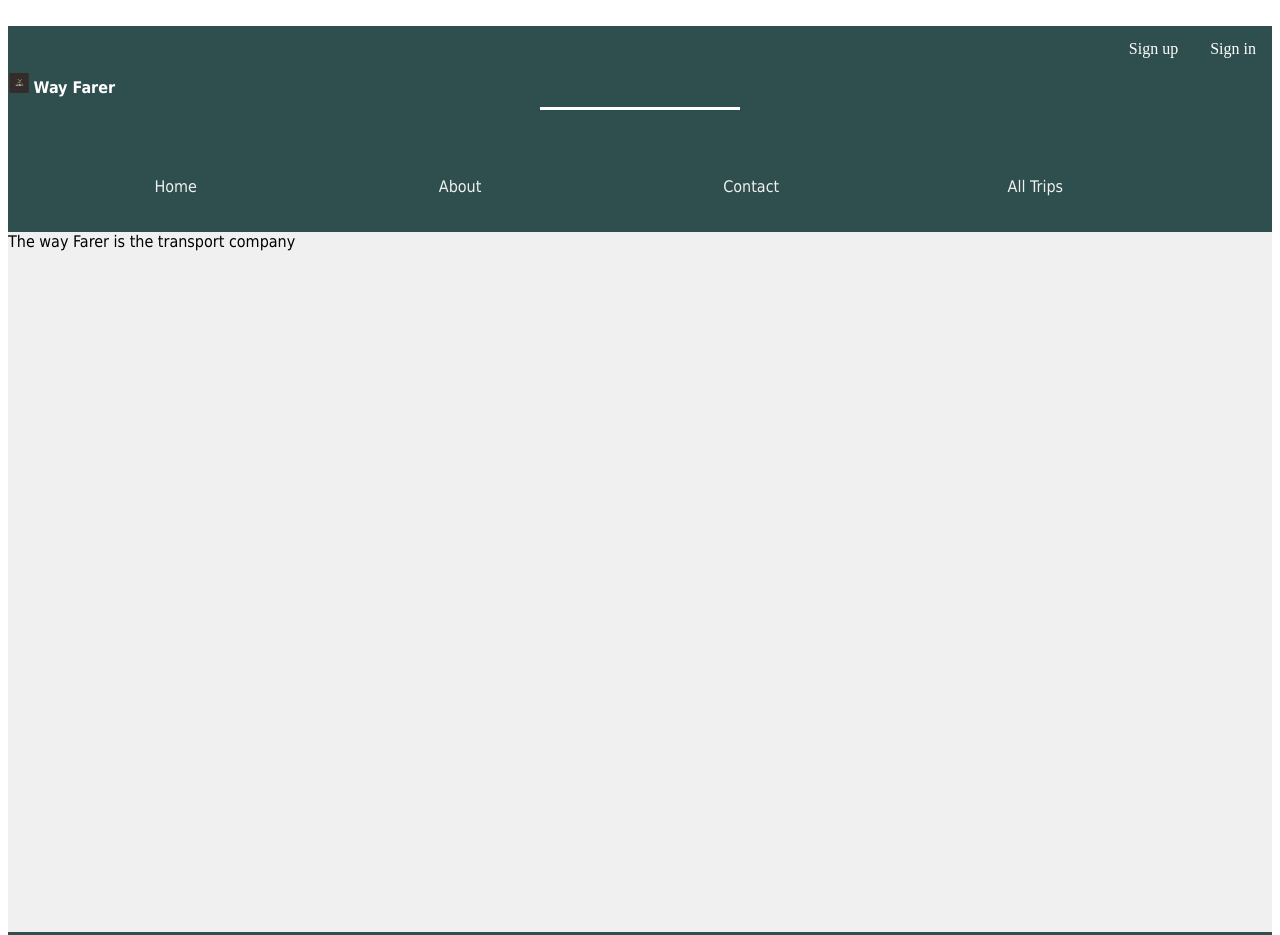
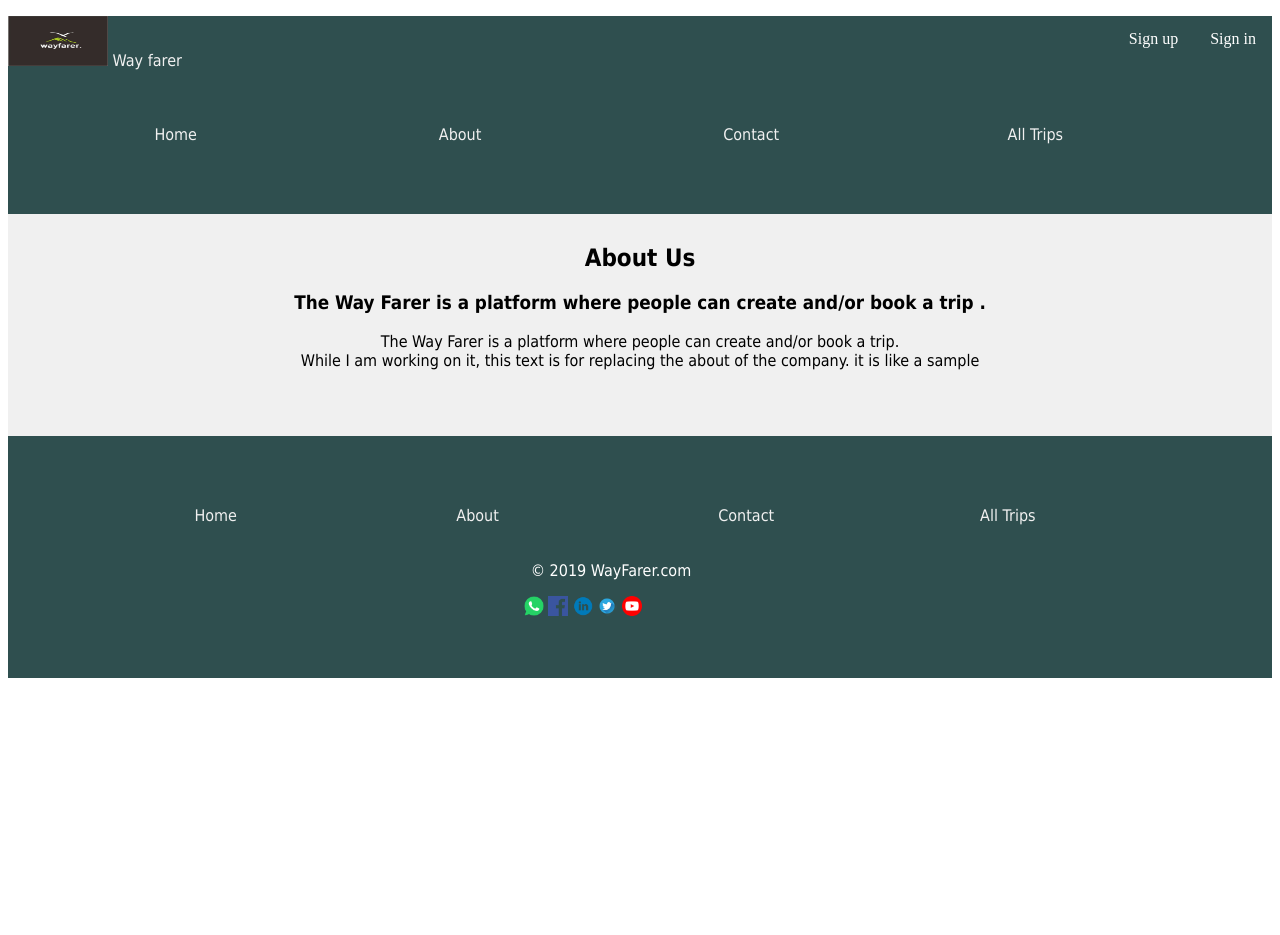
Before and after one commit to ndamukunda139/way-farer, a plain HTML site: page UI/about.html in a window 1280 px wide. Shown: the top 935 px of the page. After the commit the page ends 800 px from the top, so only its background shows below. Drawn offline with Linux system fonts and the light colour scheme.

Commit message:
feature[#167281107]

```diff
--- a/UI/about.html
+++ b/UI/about.html
@@ -1,49 +1,34 @@
 
 <!DOCTYPE html>
 <link rel="stylesheet" type="text/css" href="css/style.css">
-<link rel="stylesheet" type="text/css" href="css/menus.css">
 <html>
 <head>
-	<br>
 <div class="all">
-
 <div class="top">
    <a href="login.html" >Sign in</a>
    <a href="register.html" >Sign up</a>
 </div>
 <div class="title">
-<table>
-		<tr>
-         <TD valign="bottom" align="left">  <img src="img/logo2.jpg" height="100" width="100">
-                <b style=" color: white;  "> Way Farer </b>
-                </TD>
-            </tr>
-            <tr>
-            <td align="center">  <hr  style="width: 200px; height: 3px; background: white; border:none; "></td>
-        </tr>
-
-
-</table>
-
-
+<p id="logo"><span><img src="img/logo2.jpg" alt="Way farer logo">
+</span>Way farer</p>
 <br>
-
-    <br>
-
-
 <div class="menus">
        <a href="index.html" >Home</a>
        <a href="about.html" >About</a>
-        <a href="index.html" >Contact</a>
+       <a href="contact.html" >Contact</a>
        <a href="trips.html" >All Trips</a>
+       <!-- <input type="text" name="" id="searchfield" placeholder="Search " >
+       <input type="submit" name="" value="search" id="searchbtn"> -->
 </div>
 
+<section id="about-us">
+   <h1>About Us</h1>
+   <h3>The Way Farer is a platform where people can create and/or book a trip . </h3>
+       <p>The Way Farer is a platform where people can create and/or book a trip.<br>
+           While I am working on it, this text is for replacing the about of the company. it is like a sample<br>
+       </p>
 
-
-
-<div class="content">
-<p> The way Farer is the transport company </p>
-</div>
+</section>
 
 
 
@@ -53,10 +38,9 @@
 
    <div class="menus">
              <a href="index.html">Home</a>
-              <a href="#">About</a>
-              <a href="index.html">Contact</a>
+             <a href="about.html">About</a>
+             <a href="contact.html">Contact</a>
              <a href="trips.html">All Trips</a>
-
            </div>
        <div class="icons">
                <p>&copy; 2019 WayFarer.com</p>
@@ -65,24 +49,10 @@
                <img src="img/linkedin-logo.png" id="icons">
                <img src="img/twitter.png" id="icons">
                <img src="img/youtube.png" id="icons">
-
        </div>
 </div>
-
-
-<hr  style="width: 100%; height: 3px; background: white; border:none; ">
-
+  <hr>
    </div>
-
 </div>
-
 </body>
-</div>
 </html>
-<br>
-
-
-</body>
-</div>
-</html>
-<br>
```
Lines whose indentation alone changed are shown as unchanged.
